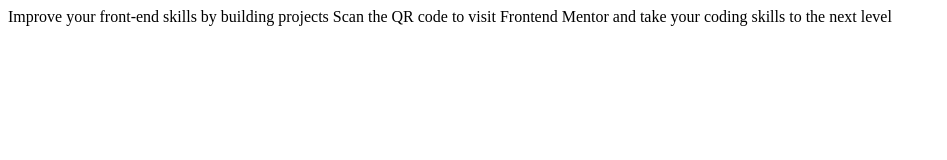
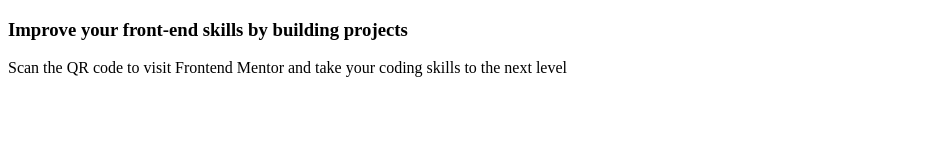
Before and after one commit to Kumaravel187/qr-code-component-main, a plain HTML site: page index.html in a window 1280 px wide. Shown: the whole page, without its empty margins (0-947 px from the left). Drawn offline with Linux system fonts and the light colour scheme.

Commit message:
Completed html structure - Added in html structure for card as based on design - Card Design can be found under the design folder

```diff
--- a/index.html
+++ b/index.html
@@ -27,8 +27,16 @@
     </style>
   </head>
   <body>
-    Improve your front-end skills by building projects Scan the QR code to visit
-    Frontend Mentor and take your coding skills to the next level
+    <div class="card">
+      <div class="qr-code"></div>
+      <div class="qr-info">
+        <h3>Improve your front-end skills by building projects</h3>
+        <p>
+          Scan the QR code to visit Frontend Mentor and take your coding skills
+          to the next level
+        </p>
+      </div>
+    </div>
 
     <!-- <div class="attribution">
       Challenge by
```
